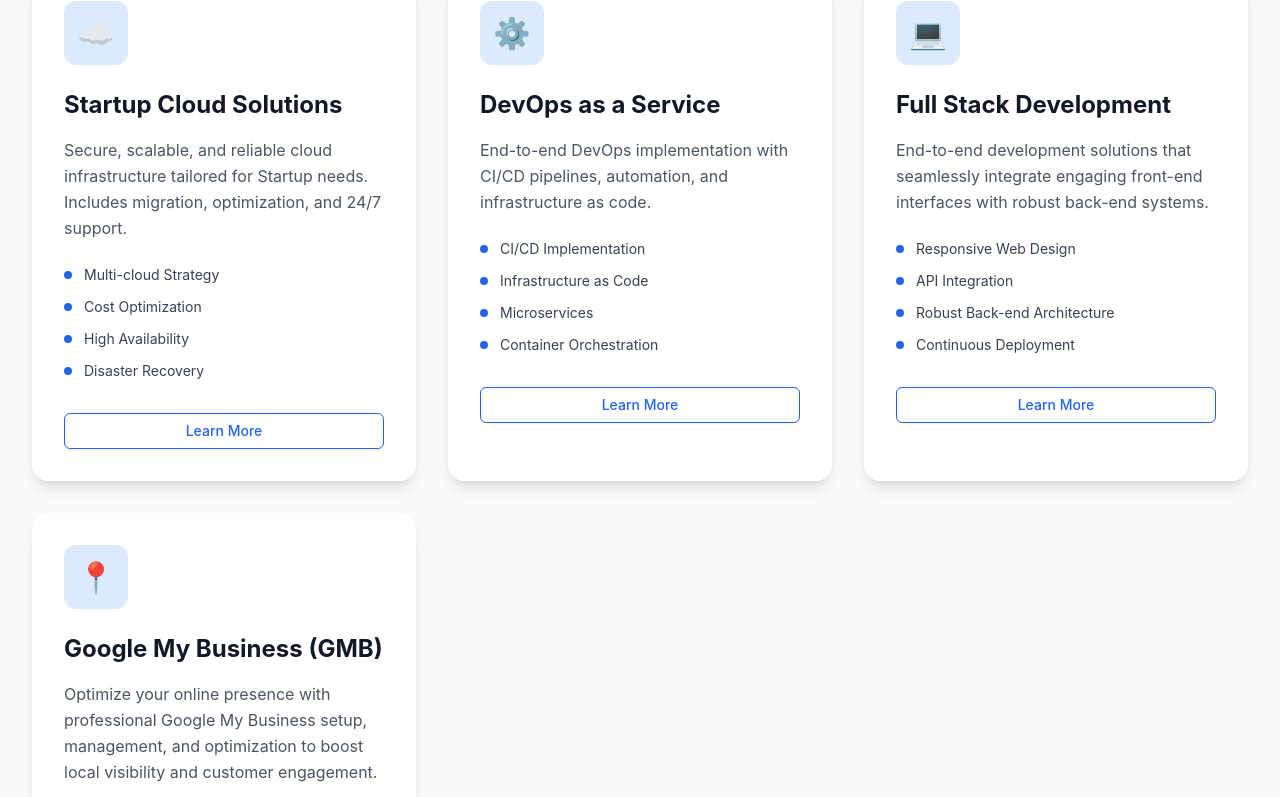
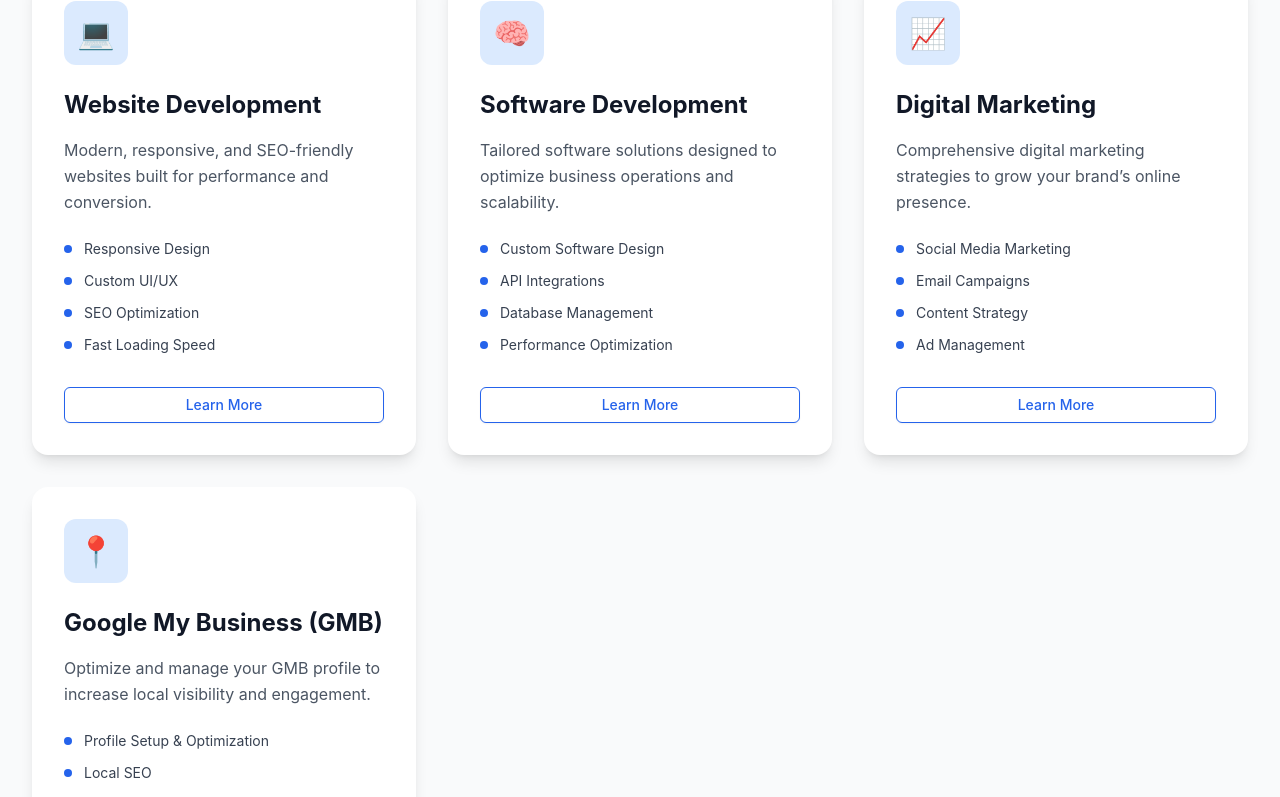
Before and after one commit to kushvardhan/jankiinfotech, a Next.js app: page / in a window 1280 px wide. Shown: the part 3720-4517 px from the top of the page. Built offline with nearby package versions, Linux system fonts and the light colour scheme.

Commit message:
removed unwanted services

```diff
--- a/src/components/Navbar.tsx
+++ b/src/components/Navbar.tsx
@@ -103,18 +103,6 @@ export function Navbar() {
                     className="block px-4 py-2 text-sm text-gray-700 hover:bg-green-50 hover:text-green-600"
                   >
                     Digital Marketing
-                  </Link>
-                  <Link
-                    href="#services"
-                    className="block px-4 py-2 text-sm text-gray-700 hover:bg-green-50 hover:text-green-600"
-                  >
-                    Influencer Marketing
-                  </Link>
-                  <Link
-                    href="#services"
-                    className="block px-4 py-2 text-sm text-gray-700 hover:bg-green-50 hover:text-green-600"
-                  >
-                    Email/WhatsApp/SMS Marketing
                   </Link>
                 </div>
               )}
--- a/src/components/ServicesSection.tsx
+++ b/src/components/ServicesSection.tsx
@@ -5,58 +5,60 @@ import { Button } from "@/components/ui/button";
 export default function ServicesSection() {
  const services = [
   {
-      title: "Startup Cloud Solutions",
+    title: "Website Development",
     description:
-        "Secure, scalable, and reliable cloud infrastructure tailored for Startup needs. Includes migration, optimization, and 24/7 support.",
+      "Modern, responsive, and SEO-friendly websites built for performance and conversion.",
     features: [
-        "Multi-cloud Strategy",
-        "Cost Optimization",
-        "High Availability",
-        "Disaster Recovery",
+      "Responsive Design",
+      "Custom UI/UX",
+      "SEO Optimization",
+      "Fast Loading Speed",
     ],
-      icon: "☁️",
-      link: "/service/cloud",
+    icon: "💻",
+    link: "/service/website-development",
   },
   {
-      title: "DevOps as a Service",
+    title: "Software Development",
     description:
-        "End-to-end DevOps implementation with CI/CD pipelines, automation, and infrastructure as code.",
+      "Tailored software solutions designed to optimize business operations and scalability.",
     features: [
-        "CI/CD Implementation",
-        "Infrastructure as Code",
-        "Microservices",
-        "Container Orchestration",
+      "Custom Software Design",
+      "API Integrations",
+      "Database Management",
+      "Performance Optimization",
     ],
-      icon: "⚙️",
-      link: "/service/devops",
+    icon: "🧠",
+    link: "/service/software-development",
   },
   {
-      title: "Full Stack Development",
+    title: "Digital Marketing",
     description:
-        "End-to-end development solutions that seamlessly integrate engaging front-end interfaces with robust back-end systems.",
+      "Comprehensive digital marketing strategies to grow your brand’s online presence.",
     features: [
-        "Responsive Web Design",
-        "API Integration",
-        "Robust Back-end Architecture",
-        "Continuous Deployment",
+      "Social Media Marketing",
+      "Email Campaigns",
+      "Content Strategy",
+      "Ad Management",
     ],
-      icon: "💻",
-      link: "/service/webdevelopment",
+    icon: "📈",
+    link: "/service/digital-marketing",
   },
   {
     title: "Google My Business (GMB)",
     description:
-        "Optimize your online presence with professional Google My Business setup, management, and optimization to boost local visibility and customer engagement.",
+      "Optimize and manage your GMB profile to increase local visibility and engagement.",
     features: [
-        "GMB Profile Setup & Optimization",
-        "Local SEO Enhancement",
+      "Profile Setup & Optimization",
+      "Local SEO",
       "Review Management",
-        "Business Insights & Analytics",
+      "Business Insights",
     ],
     icon: "📍",
     link: "/service/gmb",
   },
 ];
+
+
 
   return (
     <section className="py-20 bg-gray-50">
```
Lines whose indentation alone changed are shown as unchanged.
